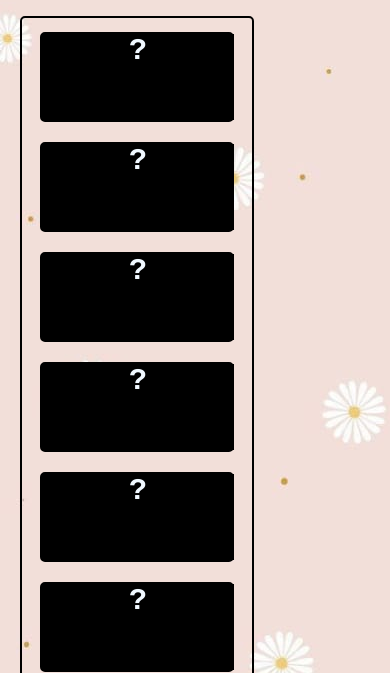
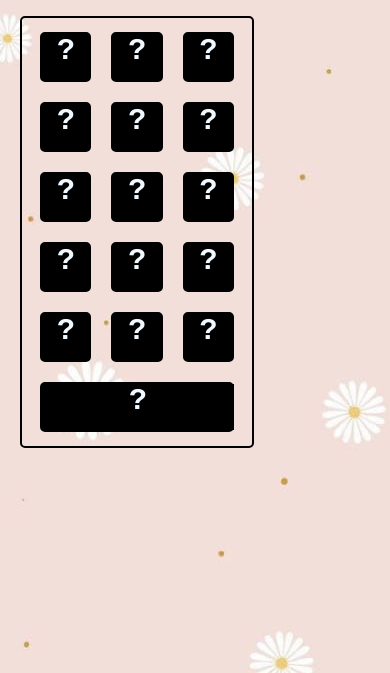
Before and after one commit to amnaali11/Games, a plain HTML site: page momerygame/index.html in a window 390 px wide. Shown: the part 94-767 px from the top of the page. Drawn offline with Linux system fonts and the light colour scheme.

Commit message:
Update style.css

```diff
--- a/momerygame/style.css
+++ b/momerygame/style.css
@@ -110,9 +110,9 @@ button {
     }
 
     .block {
-        flex: 1 0 90px;
+        flex: 1 0 50px;
 
-        height: 90px;
+        height: 50px;
     }
 
 
```
